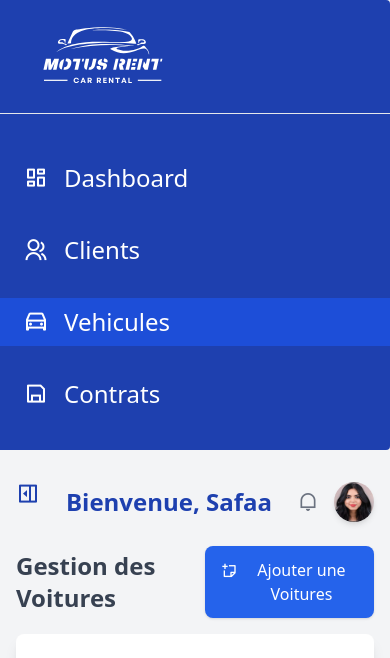
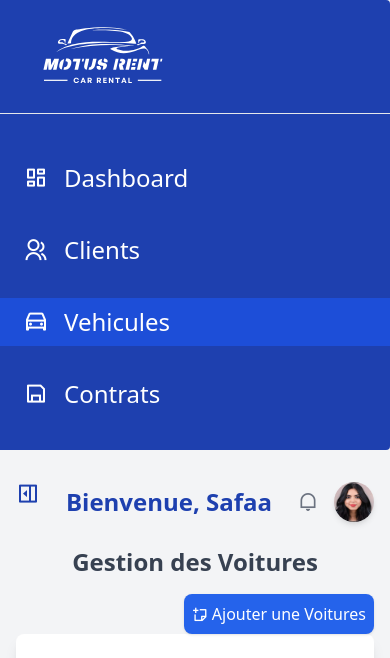
Before and after one commit to Safaa-Ettalhi/gestion-de-location, a PHP site: page /vehicule.php in a window 390 px wide. Shown: the top 658 px of the page. Run offline with PHP 8.4, Linux system fonts and the light colour scheme; data that the repository does not hold is empty; some libraries are stand-ins or nearby versions.

Commit message:
ajouter un div pour le mobile

```diff
--- a/vehicule.php
+++ b/vehicule.php
@@ -67,14 +67,23 @@ include('db.php');
 
             <!-- Section Gestion des Clients -->
             <section>
-                <div class="flex justify-between items-center mb-4">
+                <div class="flex justify-center md:justify-between md:items-center mb-4">
                     <h3 class="text-2xl font-bold text-gray-700">Gestion des Voitures</h3>
-                    <button onclick="toggleAddVoitModal()" class="px-4 py-3 bg-blue-600 text-white rounded-lg shadow hover:bg-blue-700 flex gap-2">
+                    <button onclick="toggleAddVoitModal()" class="hidden md:flex px-4 py-3 bg-blue-600 text-white rounded-lg shadow hover:bg-blue-700 flex gap-2">
                         <i class="ri-sticky-note-add-line"></i>
                         <span>Ajouter une Voitures</span>
                     </button>
                 </div>
+                <div class="flex justify-end md:hidden">
 
+                    <button
+                        onclick="toggleAddVoitModal()"
+                        class="px-2 py-2 ml-2 bg-blue-600 text-white rounded-lg shadow hover:bg-blue-700 flex gap-1"
+                    >
+                        <i class="ri-sticky-note-add-line"></i>
+                        <span>Ajouter une Voitures</span>
+                </button>
+                </div>
                 <!-- Tableau des clients -->
                 <div class="bg-white p-6 rounded-lg shadow-lg overflow-x-auto">
                     <table class="min-w-full border-collapse border border-gray-200 text-sm">
```
